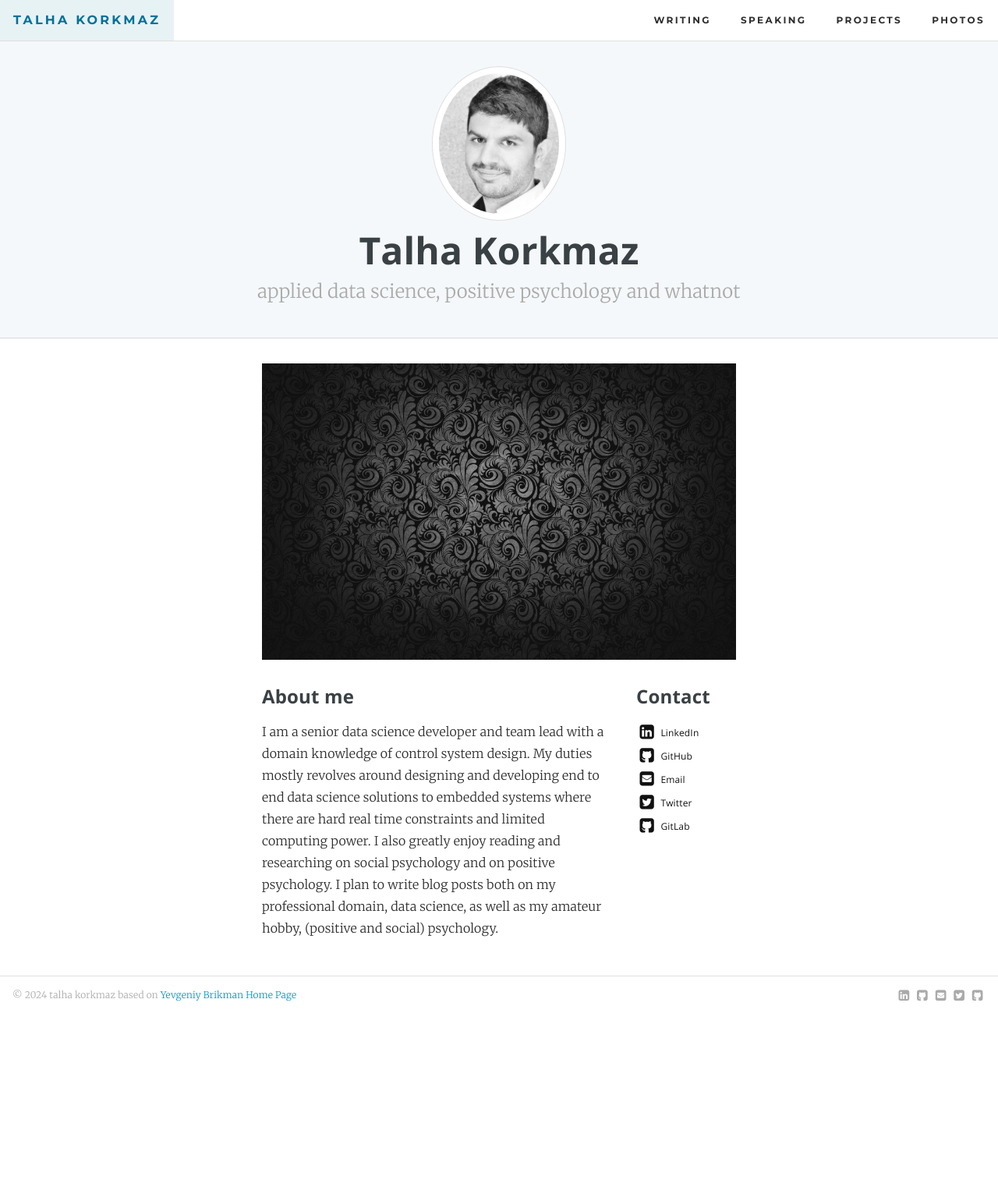
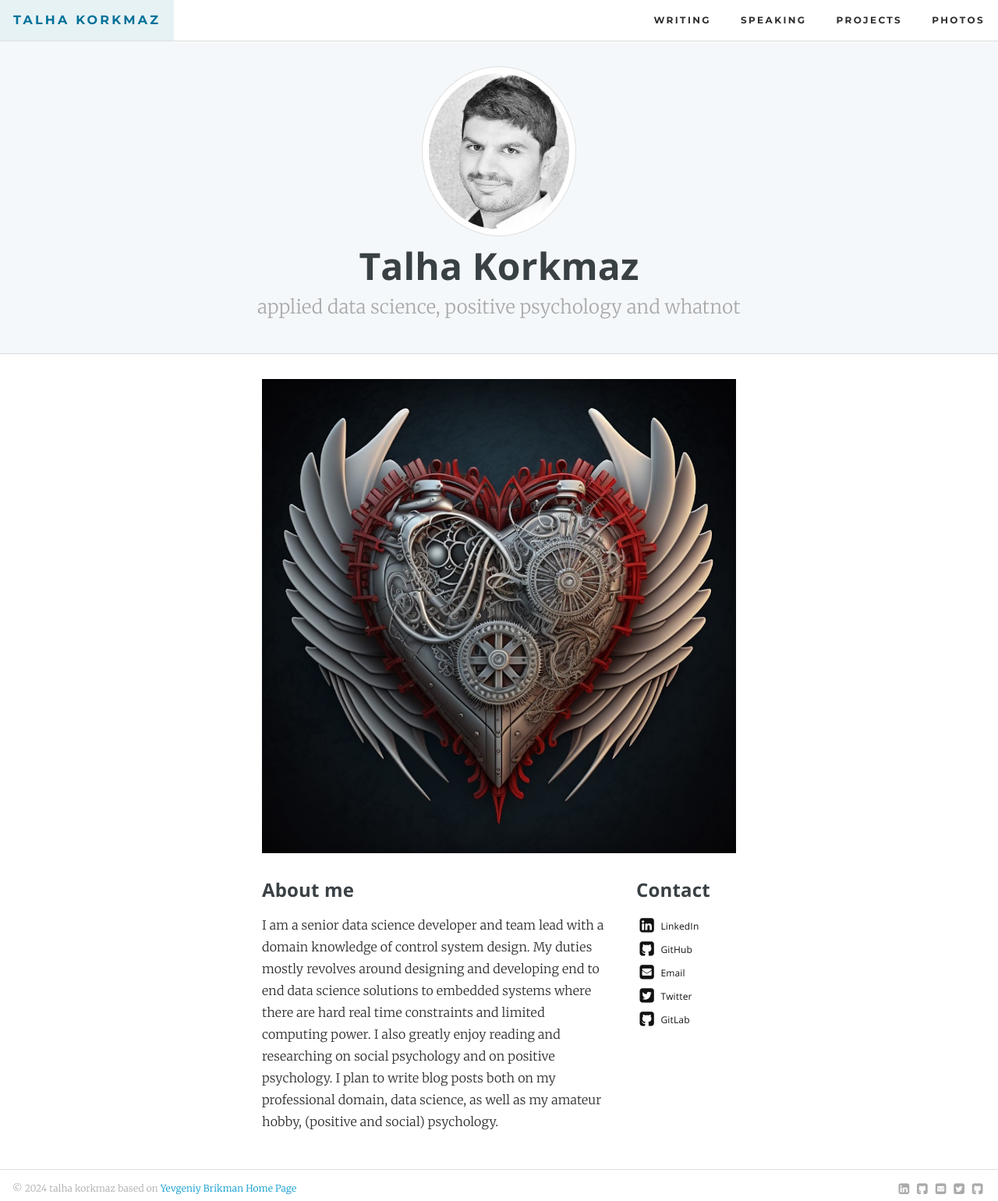
Before and after one commit to unnamed-idea/unnamed-idea.github.io, a Jekyll site: the page built from index.html, in a window 1280 px wide. Shown: the whole page at 78% size. Built offline with Jekyll 4.4.1, drawn with Linux system fonts in a browser that asks for light colours; before the commit the page ends 1292 px from its top, so only the background shows below that.

Commit message:
css trial and error due to the github and localhost differences

```diff
--- a/_includes/about.html
+++ b/_includes/about.html
@@ -1,4 +1,4 @@
-<img src="assets/img/me/zLI7Hbe.jpg" alt="Italian Trulli">
+<img src="assets/img/blog/cevre/heart.jpg" alt="Italian Trulli">
 
 <div class="clearfix mxn2">
   <div class="col sm-col-9 px2">
--- a/assets/css/_custom-sizes.scss
+++ b/assets/css/_custom-sizes.scss
@@ -16,6 +16,6 @@
 }
 
 .rectangle-90-100 {
-  width: 120;
-  height: 180px;
+  width: 180px;
+  height: 200px;
 }
```
Also changed, not shown: assets/img/blog/cevre/heart.jpg (added), assets/img/me/zLI7Hbe.jpg (deleted).
